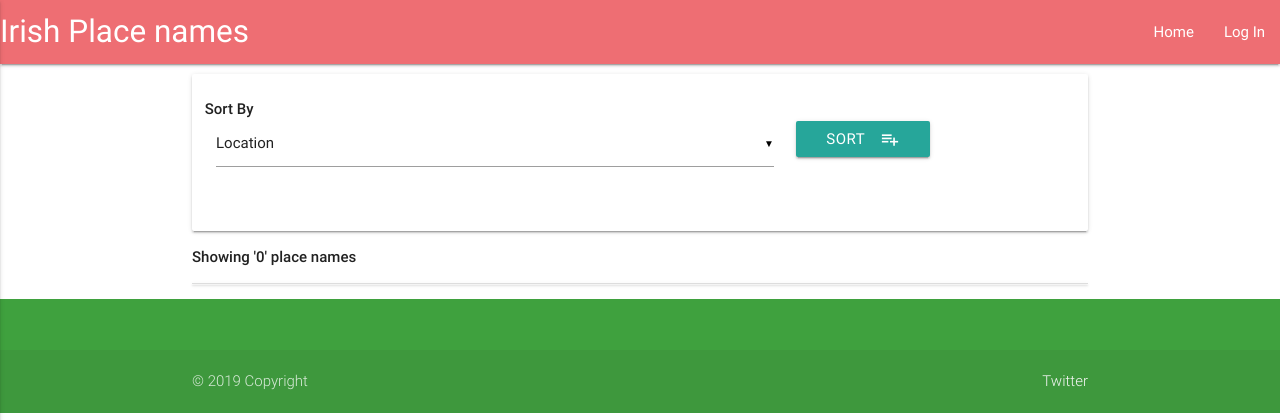
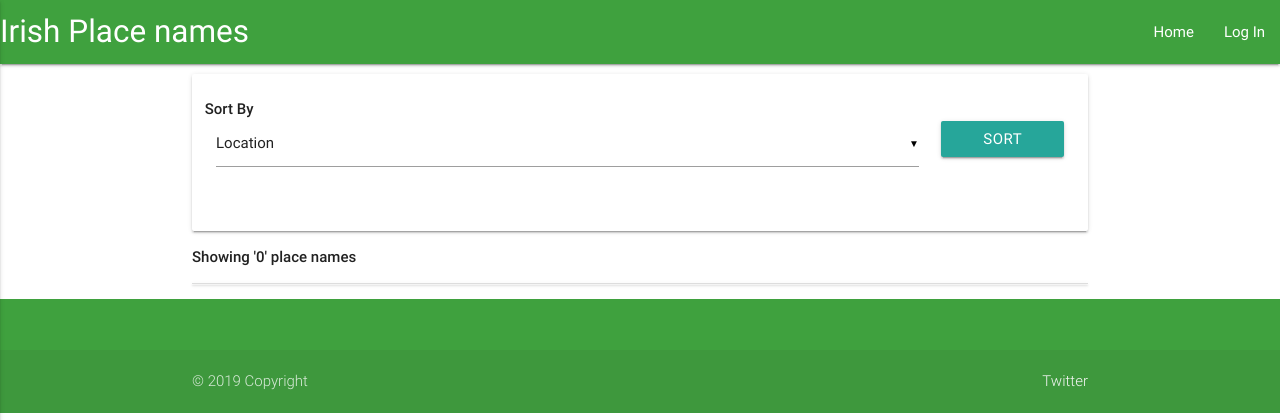
Before and after one commit to michaelhdev/project-3, a Flask app: page / in a window 1280 px wide. Shown: the top 420 px of the page. Run offline with Flask 2, Linux system fonts and the light colour scheme; data that the repository does not hold is empty; some libraries are stand-ins or nearby versions.

Commit message:
Fixed the size of the sort button

```diff
--- a/static/css/style.css
+++ b/static/css/style.css
@@ -30,10 +30,14 @@
     width: 100px;
 }
 
-.nav{
+.nav-wrapper{
     background-color: #3fa13e;
 }
 
 .page-footer{
     background-color: #3fa13e;
 }
+
+.sort-button{
+    text-align: center;
+}
--- a/templates/placeNames.html
+++ b/templates/placeNames.html
@@ -10,7 +10,7 @@
     <div class="row">
         <strong>Sort By</strong>
         <form action="{{ url_for('sort_place_names')}}" method="POST" >
-            <div class="col s8">
+            <div class="col s10">
                 <select name="sort_by" id="sort_by" >
                 <option value="location">Location</option>
                 <option value="likes">likes</option>
@@ -18,7 +18,7 @@
                 <option value="eng_name">Name</option>
               </select>
             </div>
-            <div class="col s4">
+            <div class="col s2 sort-button">
                 <button class="btn waves-effect waves-light" type="submit" name="action" >Sort
                 <i class="material-icons right">playlist_add</i>
                  </button>
```
